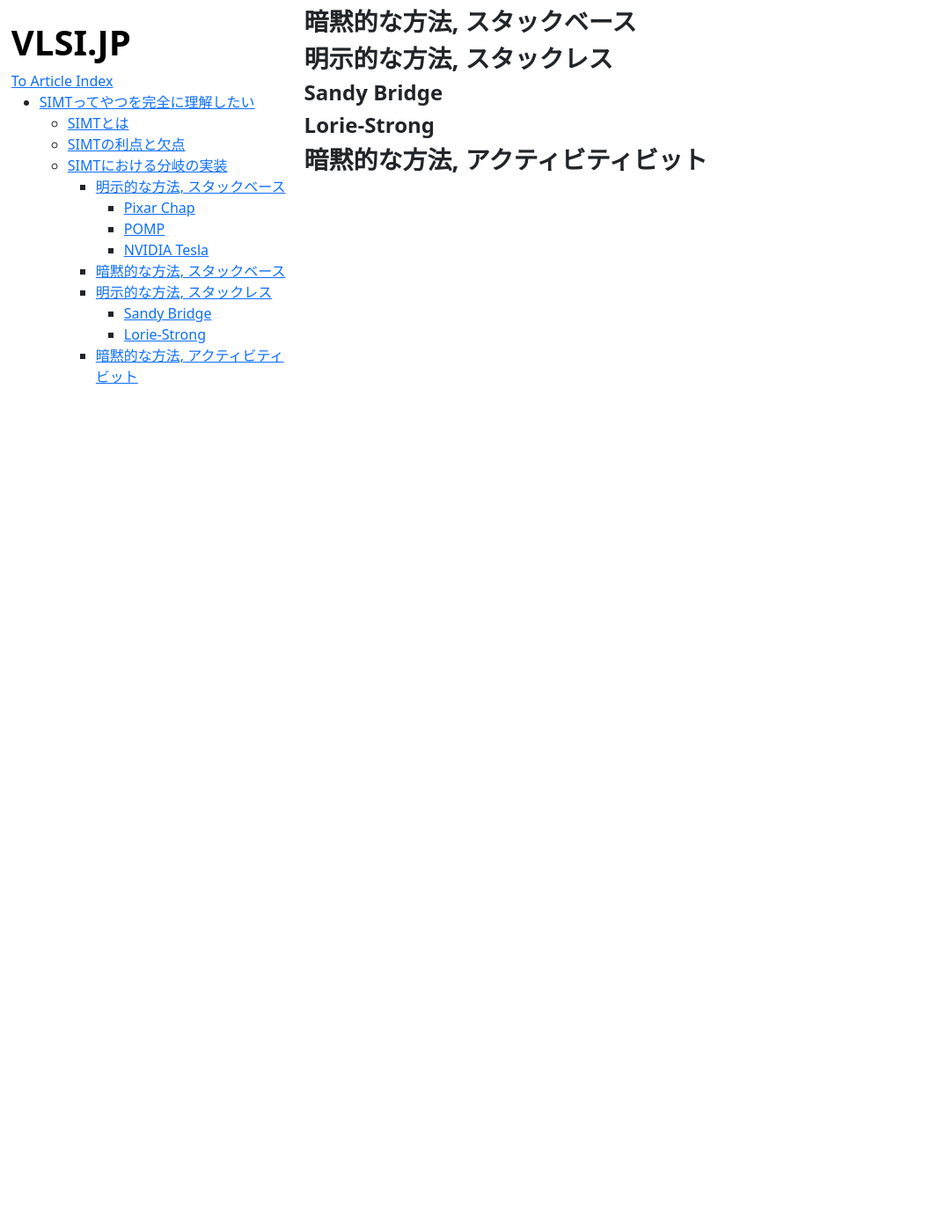
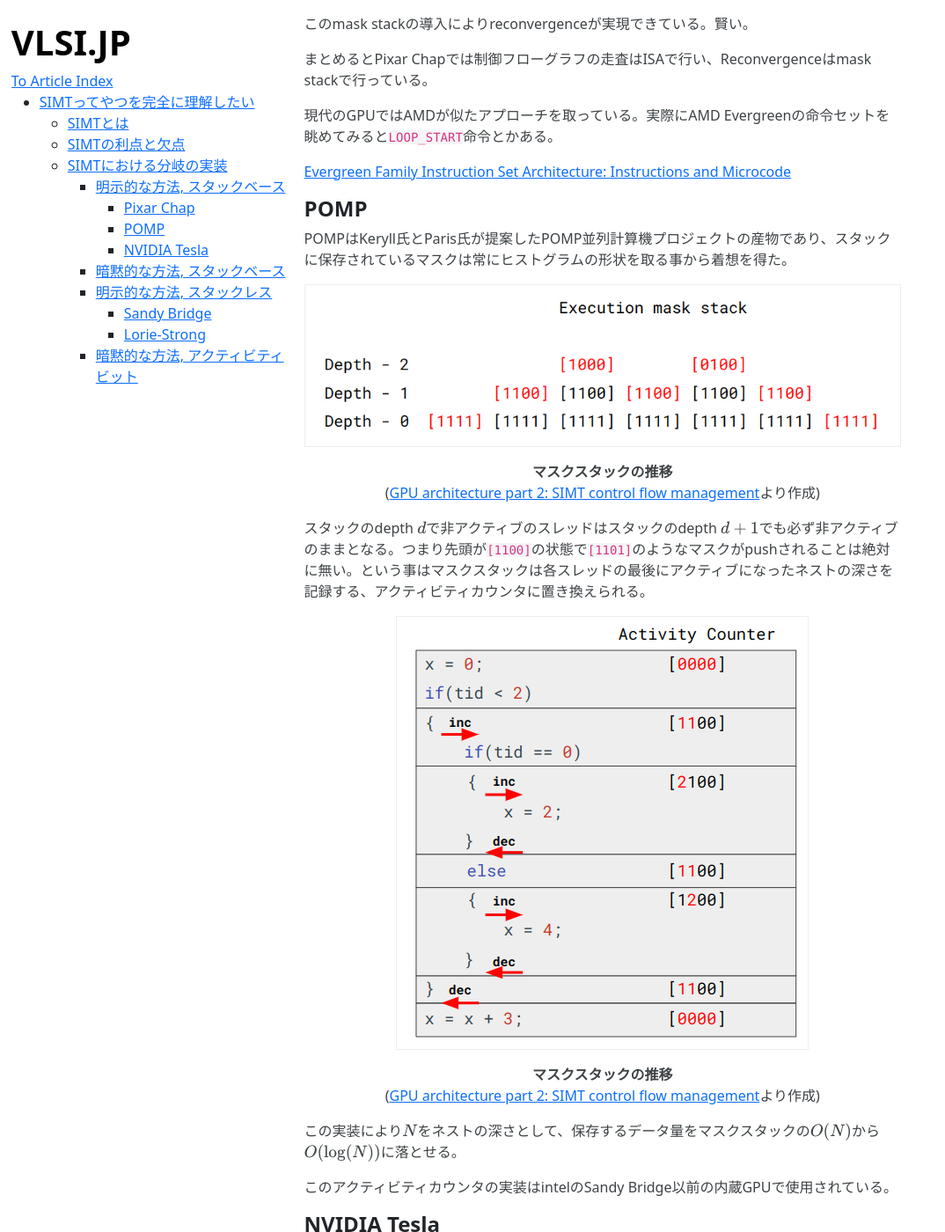
Before and after one commit to VLSI-JP/VLSI-JP.github.io, a Jekyll site: the page built from UnderstandSIMT.md, in a window 1280 px wide and 1400 px high, scrolled down 6893 px. Shown: the whole window at 88% size, without its empty margins (0-1074 px from the left). Built offline with Jekyll 4.4.1, drawn with Linux system fonts in a browser that asks for light colours; formulas are drawn with MathJax 3; some of the changed text lies outside the part shown.

Commit message:
update UnderstandSIMT

```diff
--- a/UnderstandSIMT.md
+++ b/UnderstandSIMT.md
@@ -86,14 +86,20 @@
 > "Traditional parallel architectures share a single stack pointer per warp. This ensures that concurrent accesses to the call stack from different threads are always kept synchronized. On the other hand, this restricts SIMT execution to threads that share the same stack pointer in addition to sharing the same instruction pointer. Threads that are at different call nesting levels cannot run together. "
 <p style="text-align:right">- <a href="https://hal.science/hal-00622654/document">Stack-less SIMT reconvergence at low cost</a></p>
 
-*"(訳) 古典的な並列アーキテクチャではwarpで単一のスタックポインタを共有する。これで異なるスレッドがコールスタックへ同時にアクセスしても同期が常に保たれる。"* まあスタックポインタが１つだけならどのスレッドも関数呼び出し時は完全に全てのスレッドで同期される気がする、divergenceとの関係はよくわからない。*"(訳) 一方で、これはSIMTが実行できるスレッドを、同じスタックポインタかつ同じ命令ポインタを共有しているスレッドのみに制限する。関数コールのネストの深さが異なるスレッドを同時に実行することは出来ない。"*
+*"(訳) 古典的な並列アーキテクチャではwarpで単一のスタックポインタを共有する。これで異なるスレッドがコールスタックへ同時にアクセスしても同期が常に保たれる。"*
+
+まあスタックポインタが１つだけならどのスレッドも関数呼び出し時は完全に全てのスレッドで同期される気がする、divergenceとの関係はよくわからない。
+
+*"(訳) 一方で、これはSIMTが実行できるスレッドを、同じスタックポインタかつ同じ命令ポインタを共有しているスレッドのみに制限する。関数コールのネストの深さが異なるスレッドを同時に実行することは出来ない。"*
 
 これは、この実装だと命令ポインタが同じでもスタックポインタが違う場合、例えばスレッド0とスレッド1で再帰の深さが違うような場合に、実行する関数は同じにも関わらずスレッド0の実行が完了してからスレッド1を実行しなくてはならず、これは明らかに効率が悪い。そういう意味だと思う。
 
 > "The other solution consists in maintaining an independent stack pointer per thread. In case of recursion, control divergence is reduced. It is replaced by memory divergence: accesses to the stack become irregular."
 <p style="text-align:right">- <a href="https://hal.science/hal-00622654/document">Stack-less SIMT reconvergence at low cost</a></p>
 
-*"(訳) その他の手法としてスタックポインタをスレッド毎に持つ手法があり、この場合はcontrol divergenceが減少する代わりにスタックへのアクセスが異なるmemory divergenceに置き換わる。"* 難しい、control divergenceは多分分岐命令時にプログラムの流れが分裂する事を指してる、memory divergenceは何だろう。スレッド0とスレッド1で深さの異なる再帰を実行していったらスタックポインタの値だけが異なって行きそう、多分これがmemory divergenceかな。
+*"(訳) その他の手法としてスタックポインタをスレッド毎に持つ手法があり、この場合はcontrol divergenceが減少する代わりにスタックへのアクセスが異なるmemory divergenceに置き換わる。"*
+
+難しい、control divergenceは多分分岐命令時にプログラムの流れが分裂する事を指してる、memory divergenceは何だろう。スレッド0とスレッド1で深さの異なる再帰を実行していったらスタックポインタの値だけが異なって行きそう、多分これがmemory divergenceかな。
 
 確かに再帰の対処って大事っすね。
 
@@ -126,10 +132,16 @@
 ![](https://raw.githubusercontent.com/VLSI-JP/VLSI-JP.github.io/main/images/UnderstandSIMT/nest_kernel_single_mask.png)
 <p style="text-align:center"> <b>if文がネストされたプログラムの実行マスクの変化</b><br>(<a href="http://www.irisa.fr/alf/downloads/collange/cours/ada2020_gpu_2.pdf">GPU architecture part 2: SIMT control flow management</a>より作成)</p>
 
+そこで実行マスクを保存するスタック、マスクスタックを用意する。このスタックの先頭に存在する実行マスクを有効な実行マスクとする。マスクスタックには、分岐時に新たに生成された実行マスクをpushし、コードブロックの終了時にpopする。
 
+マスクスタックにより、２番目のif文の終了時に`[1000]`がpopされ`[1100]`が先頭となり、T0とT1がアクティブになる。そしてelseでT1では真となるため、`[0100]`がpushされてelse内がT1で実行される。結果的に全てのスレッドが正しく動作する。
 
 ![](https://raw.githubusercontent.com/VLSI-JP/VLSI-JP.github.io/main/images/UnderstandSIMT/mask_stack.png)
 <p style="text-align:center"> <b>マスクスタック</b><br>(<a href="http://www.irisa.fr/alf/downloads/collange/cours/ada2020_gpu_2.pdf">GPU architecture part 2: SIMT control flow management</a>より作成)</p>
+
+このmask stackの導入によりreconvergenceが実現できている。賢い。
+
+まとめるとPixar Chapでは制御フローグラフの走査はISAで行い、Reconvergenceはmask stackで行っている。
 
 現代のGPUではAMDが似たアプローチを取っている。実際にAMD Evergreenの命令セットを眺めてみると`LOOP_START`命令とかある。
 
@@ -139,6 +151,17 @@
 
 POMPはKeryll氏とParis氏が提案したPOMP並列計算機プロジェクトの産物であり、スタックに保存されているマスクは常にヒストグラムの形状を取る事から着想を得た。
 
+![](https://raw.githubusercontent.com/VLSI-JP/VLSI-JP.github.io/main/images/UnderstandSIMT/stack_histogram.png)
+<p style="text-align:center"> <b>マスクスタックの推移</b><br>(<a href="http://www.irisa.fr/alf/downloads/collange/cours/ada2020_gpu_2.pdf">GPU architecture part 2: SIMT control flow management</a>より作成)</p>
+
+スタックのdepth $$d$$で非アクティブのスレッドはスタックのdepth $$d + 1$$でも必ず非アクティブのままとなる。つまり先頭が`[1100]`の状態で`[1101]`のようなマスクがpushされることは絶対に無い。という事はマスクスタックは各スレッドの最後にアクティブになったネストの深さを記録する、アクティビティカウンタに置き換えられる。
+
+![](https://raw.githubusercontent.com/VLSI-JP/VLSI-JP.github.io/main/images/UnderstandSIMT/activity_counter.png)
+<p style="text-align:center"> <b>マスクスタックの推移</b><br>(<a href="http://www.irisa.fr/alf/downloads/collange/cours/ada2020_gpu_2.pdf">GPU architecture part 2: SIMT control flow management</a>より作成)</p>
+
+この実装により$$N$$をネストの深さとして、保存するデータ量をマスクスタックの$$O(N)$$から$$O(\log(N))$$に落とせる。
+
+このアクティビティカウンタの実装はintelのSandy Bridge以前の内蔵GPUで使用されている。
 
 #### NVIDIA Tesla
 
```
